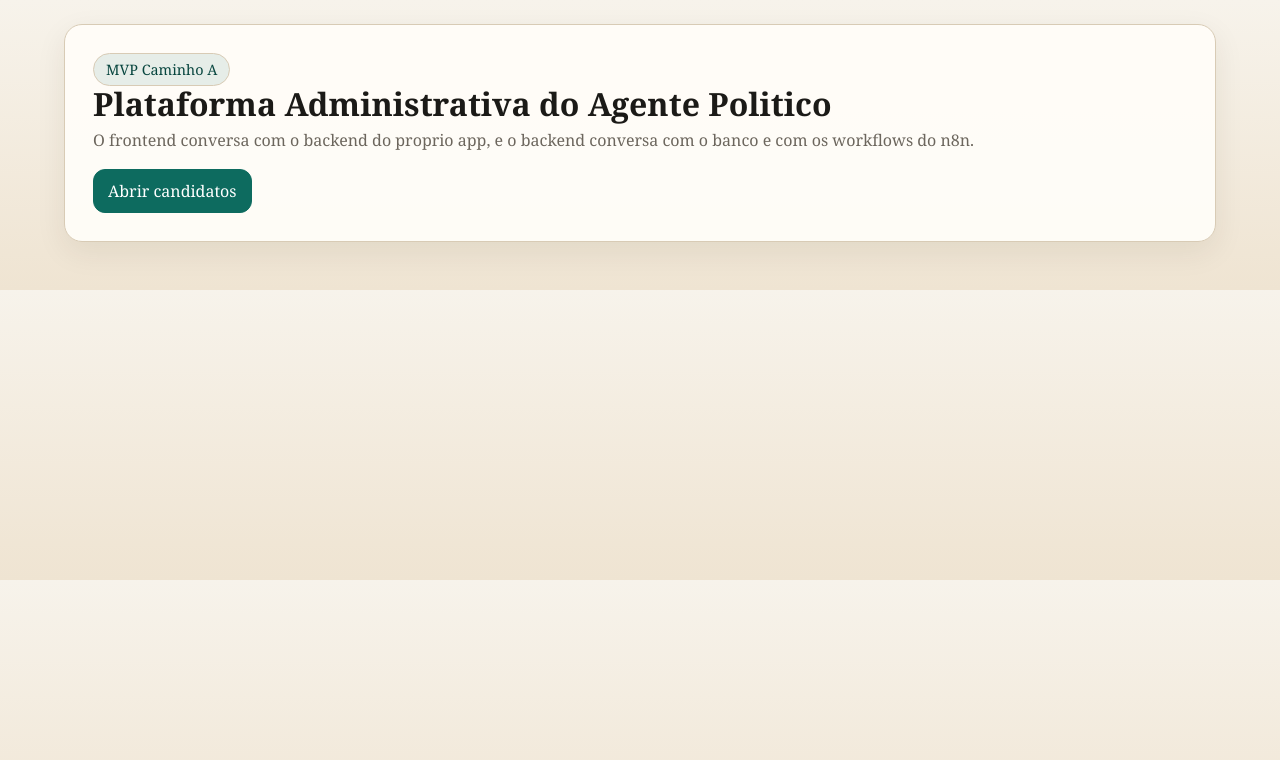
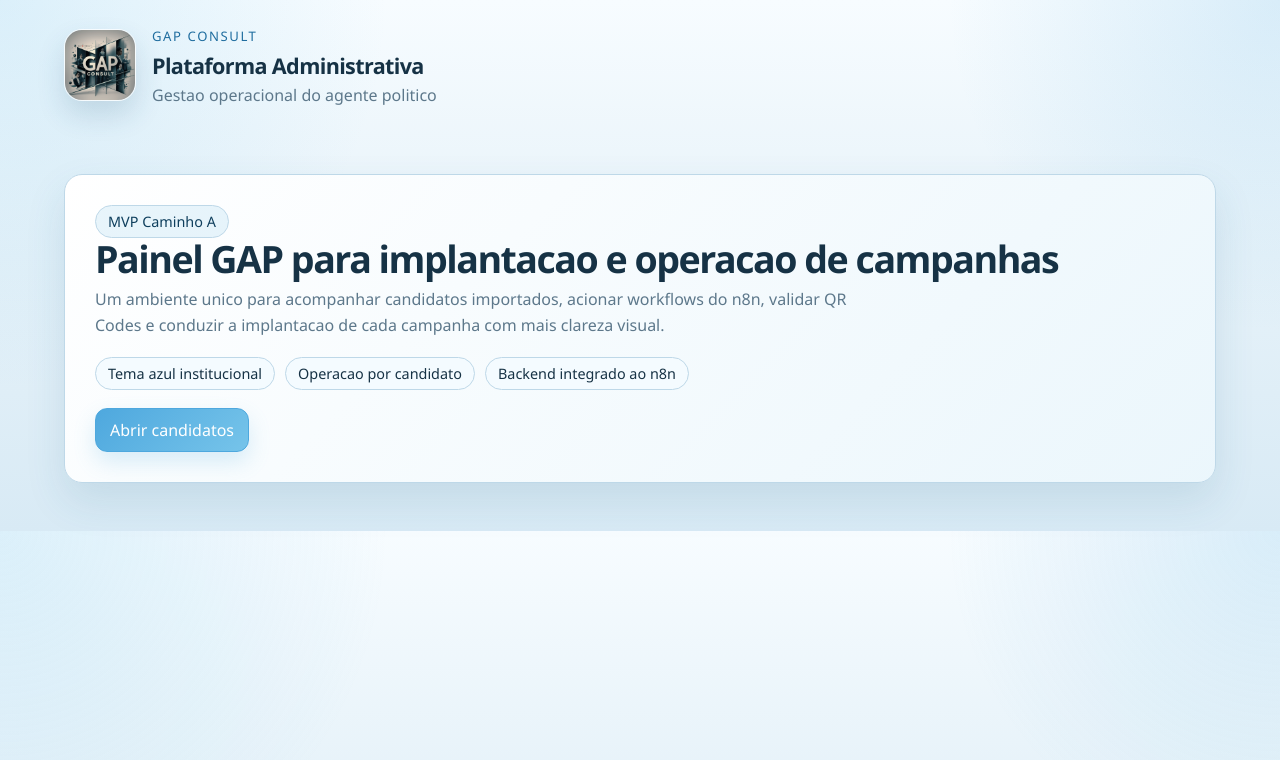
Before and after one commit to ggbdino/plataforma-admin-agente-politico, a Next.js app: page / in a window 1280 px wide. Shown: the top 760 px of the page. Built offline with nearby package versions, Linux system fonts and the light colour scheme.

Commit message:
ajusta metodo GET para etapa de QR Code

```diff
--- a/app/candidatos/page.tsx
+++ b/app/candidatos/page.tsx
@@ -13,7 +13,8 @@ export default async function CandidatesPage() {
         <span className="pill">Tela 1</span>
         <h1 className="title">Candidatos</h1>
         <p className="subtitle">
-          Cadastros importados da planilha e campanhas em implantacao.
+          Cadastros importados da planilha, status de implantacao e acesso rapido ao
+          painel de campanha da GAP.
         </p>
       </section>
 
--- a/app/globals.css
+++ b/app/globals.css
@@ -1,12 +1,14 @@
 :root {
-  --bg: #f5f1e8;
-  --surface: #fffdf8;
-  --surface-strong: #efe6d3;
-  --ink: #1b1a17;
-  --muted: #6c665d;
-  --accent: #0d6b5f;
-  --accent-strong: #08463f;
-  --line: #d8cbb5;
+  --bg: #eaf4fb;
+  --surface: rgba(255, 255, 255, 0.94);
+  --surface-strong: #d8ecf8;
+  --surface-soft: #f4fbff;
+  --ink: #163245;
+  --muted: #5d788b;
+  --accent: #4ea8de;
+  --accent-strong: #1f6d9f;
+  --accent-deep: #0f3f5d;
+  --line: #bed8e8;
   --danger: #9f2f2f;
   --warning: #9a6500;
 }
@@ -19,9 +21,12 @@ html,
 body {
   margin: 0;
   padding: 0;
-  background: linear-gradient(180deg, #f7f3eb 0%, #efe4d2 100%);
+  background:
+    radial-gradient(circle at top left, rgba(120, 196, 234, 0.22), transparent 28%),
+    radial-gradient(circle at top right, rgba(78, 168, 222, 0.18), transparent 24%),
+    linear-gradient(180deg, #f7fcff 0%, #e6f2f9 48%, #d8eaf5 100%);
   color: var(--ink);
-  font-family: Georgia, "Times New Roman", serif;
+  font-family: "Segoe UI", Tahoma, Geneva, Verdana, sans-serif;
 }
 
 a {
@@ -39,17 +44,64 @@ button {
   padding: 24px;
 }
 
+.brand-bar {
+  display: flex;
+  align-items: center;
+  justify-content: space-between;
+  gap: 18px;
+  margin-bottom: 20px;
+}
+
+.brand-lockup {
+  display: flex;
+  align-items: center;
+  gap: 16px;
+}
+
+.brand-logo {
+  width: 72px;
+  height: 72px;
+  object-fit: cover;
+  border-radius: 18px;
+  border: 1px solid rgba(255, 255, 255, 0.7);
+  box-shadow: 0 14px 28px rgba(24, 79, 117, 0.16);
+}
+
+.brand-kicker {
+  display: inline-flex;
+  margin-bottom: 6px;
+  color: var(--accent-strong);
+  font-size: 0.82rem;
+  letter-spacing: 0.12em;
+  text-transform: uppercase;
+}
+
+.brand-title {
+  margin: 0;
+  font-size: 1.35rem;
+  font-weight: 800;
+  letter-spacing: -0.03em;
+}
+
+.brand-subtitle {
+  margin: 4px 0 0;
+  color: var(--muted);
+}
+
 .hero-card,
 .card {
-  background: rgba(255, 253, 248, 0.96);
+  background: var(--surface);
   border: 1px solid var(--line);
   border-radius: 18px;
-  box-shadow: 0 10px 30px rgba(45, 34, 12, 0.08);
+  box-shadow: 0 18px 40px rgba(36, 95, 133, 0.12);
 }
 
 .hero-card {
-  padding: 28px;
+  padding: 30px;
   margin-bottom: 24px;
+  background:
+    linear-gradient(135deg, rgba(255, 255, 255, 0.92), rgba(234, 246, 252, 0.94)),
+    var(--surface);
 }
 
 .card {
@@ -71,13 +123,16 @@ button {
 
 .title {
   margin: 0 0 8px;
-  font-size: 2rem;
+  font-size: 2.35rem;
   line-height: 1.1;
+  letter-spacing: -0.04em;
 }
 
 .subtitle {
   margin: 0;
   color: var(--muted);
+  max-width: 760px;
+  line-height: 1.6;
 }
 
 .pill {
@@ -87,12 +142,12 @@ button {
   padding: 6px 12px;
   font-size: 0.9rem;
   border: 1px solid var(--line);
-  background: var(--surface-strong);
+  background: var(--surface-soft);
 }
 
 .pill.ok {
-  background: rgba(13, 107, 95, 0.1);
-  color: var(--accent-strong);
+  background: rgba(78, 168, 222, 0.12);
+  color: var(--accent-deep);
 }
 
 .pill.warn {
@@ -131,14 +186,15 @@ button {
   justify-content: center;
   border-radius: 12px;
   border: 1px solid var(--accent);
-  background: var(--accent);
+  background: linear-gradient(135deg, var(--accent), #76c4ea);
   color: white;
   padding: 10px 14px;
   cursor: pointer;
+  box-shadow: 0 10px 22px rgba(78, 168, 222, 0.2);
 }
 
 .button.secondary {
-  background: var(--surface);
+  background: rgba(255, 255, 255, 0.88);
   color: var(--accent-strong);
 }
 
@@ -165,7 +221,7 @@ button {
   padding: 16px;
   border-radius: 14px;
   border: 1px solid var(--line);
-  background: #fffdf9;
+  background: linear-gradient(180deg, rgba(255, 255, 255, 0.92), rgba(242, 250, 255, 0.95));
 }
 
 .step-head {
@@ -178,6 +234,12 @@ button {
 .mono {
   font-family: "Courier New", monospace;
   font-size: 0.9rem;
+}
+
+.mono-wrap {
+  overflow-wrap: anywhere;
+  word-break: break-word;
+  line-height: 1.45;
 }
 
 .qr-frame {
@@ -195,3 +257,43 @@ button {
   background: white;
   padding: 10px;
 }
+
+.section-title {
+  margin: 0 0 14px;
+  font-size: 1.2rem;
+  letter-spacing: -0.02em;
+}
+
+.hero-meta {
+  display: flex;
+  flex-wrap: wrap;
+  gap: 10px;
+  margin-top: 18px;
+}
+
+@media (max-width: 720px) {
+  .page-shell {
+    padding: 16px;
+  }
+
+  .brand-bar,
+  .brand-lockup,
+  .step-head {
+    flex-direction: column;
+    align-items: flex-start;
+  }
+
+  .title {
+    font-size: 1.9rem;
+  }
+
+  .table {
+    display: block;
+    overflow-x: auto;
+  }
+
+  .qr-image {
+    width: 200px;
+    height: 200px;
+  }
+}
--- a/app/layout.tsx
+++ b/app/layout.tsx
@@ -1,5 +1,7 @@
 import "./globals.css";
 import type { Metadata } from "next";
+import Image from "next/image";
+import Link from "next/link";
 
 export const metadata: Metadata = {
   title: "Agente Politico Admin",
@@ -13,7 +15,28 @@ export default function RootLayout({
 }>) {
   return (
     <html lang="pt-BR">
-      <body>{children}</body>
+      <body>
+        <div className="page-shell">
+          <header className="brand-bar">
+            <Link className="brand-lockup" href="/">
+              <Image
+                alt="Logo GAP Consult"
+                className="brand-logo"
+                height={72}
+                priority
+                src="/gap-logo-2024.png"
+                width={72}
+              />
+              <div>
+                <span className="brand-kicker">GAP Consult</span>
+                <h1 className="brand-title">Plataforma Administrativa</h1>
+                <p className="brand-subtitle">Gestao operacional do agente politico</p>
+              </div>
+            </Link>
+          </header>
+        </div>
+        {children}
+      </body>
     </html>
   );
 }
--- a/app/page.tsx
+++ b/app/page.tsx
@@ -5,11 +5,17 @@ export default function HomePage() {
     <main className="page-shell">
       <section className="hero-card">
         <span className="pill ok">MVP Caminho A</span>
-        <h1 className="title">Plataforma Administrativa do Agente Politico</h1>
+        <h1 className="title">Painel GAP para implantacao e operacao de campanhas</h1>
         <p className="subtitle">
-          O frontend conversa com o backend do proprio app, e o backend conversa com
-          o banco e com os workflows do n8n.
+          Um ambiente unico para acompanhar candidatos importados, acionar workflows do
+          n8n, validar QR Codes e conduzir a implantacao de cada campanha com mais
+          clareza visual.
         </p>
+        <div className="hero-meta">
+          <span className="pill">Tema azul institucional</span>
+          <span className="pill">Operacao por candidato</span>
+          <span className="pill">Backend integrado ao n8n</span>
+        </div>
         <div className="actions" style={{ marginTop: 18 }}>
           <Link className="button" href="/candidatos">
             Abrir candidatos
--- a/components/step-list.tsx
+++ b/components/step-list.tsx
@@ -30,7 +30,7 @@ export function StepList({ idCandidato, steps }: StepListProps) {
                 {step.workflow_nome ?? "Etapa manual"}
               </div>
               {step.webhook_path ? (
-                <div className="muted mono">{step.webhook_path}</div>
+                <div className="muted mono mono-wrap">{step.webhook_path}</div>
               ) : null}
               {step.mensagem_status ? (
                 <div className="muted" style={{ marginTop: 8 }}>
--- a/lib/n8n.ts
+++ b/lib/n8n.ts
@@ -1,6 +1,16 @@
 import { env, getRequiredEnv } from "./env";
 
-export async function triggerN8nWebhook(path: string, payload: Record<string, unknown>) {
+type TriggerWebhookInput = {
+  path: string;
+  payload: Record<string, unknown>;
+  method?: "GET" | "POST";
+};
+
+export async function triggerN8nWebhook({
+  path,
+  payload,
+  method = "POST"
+}: TriggerWebhookInput) {
   const url = new URL(path, getRequiredEnv("N8N_BASE_URL")).toString();
   const headers: HeadersInit = {
     "Content-Type": "application/json"
@@ -10,10 +20,22 @@ export async function triggerN8nWebhook(path: string, payload: Record<string, un
     headers["X-N8N-API-KEY"] = env.n8nApiKey;
   }
 
-  const response = await fetch(url, {
-    method: "POST",
+  const requestUrl =
+    method === "GET"
+      ? new URL(
+          `${url}${url.includes("?") ? "&" : "?"}${new URLSearchParams(
+            Object.entries(payload).reduce<Record<string, string>>((acc, [key, value]) => {
+              acc[key] = String(value);
+              return acc;
+            }, {})
+          ).toString()}`
+        ).toString()
+      : url;
+
+  const response = await fetch(requestUrl, {
+    method,
     headers,
-    body: JSON.stringify(payload),
+    body: method === "POST" ? JSON.stringify(payload) : undefined,
     cache: "no-store"
   });
 
--- a/lib/services/implantation-service.ts
+++ b/lib/services/implantation-service.ts
@@ -9,13 +9,19 @@ type ExecuteStepInput = {
   payload: Record<string, unknown>;
 };
 
-const STEP_TO_WEBHOOK: Record<string, string | null> = {
-  cadastro_candidato: "/webhook/candidato-sync",
-  configurar_canais: "/webhook/agente-politico/0001/governanca",
-  gerar_qrcode: "/webhook/agente-politico/0001/qrcode/canais",
+const STEP_TO_WEBHOOK: Record<
+  string,
+  {
+    path: string;
+    method?: "GET" | "POST";
+  } | null
+> = {
+  cadastro_candidato: { path: "/webhook/candidato-sync", method: "POST" },
+  configurar_canais: { path: "/webhook/agente-politico/0001/governanca", method: "POST" },
+  gerar_qrcode: { path: "/webhook/agente-politico/0001/qrcode/canais", method: "GET" },
   configurar_evolution: null,
-  validar_inbound: "/webhook/agente-politico/0001/entrada-eleitor",
-  validar_outbound: "/webhook/agente-politico/0001/cadencia",
+  validar_inbound: { path: "/webhook/agente-politico/0001/entrada-eleitor", method: "POST" },
+  validar_outbound: { path: "/webhook/agente-politico/0001/cadencia", method: "POST" },
   ativar_campanha: null
 };
 
@@ -93,9 +99,9 @@ export async function executeImplantationStep(input: ExecuteStepInput) {
     await client.query("commit");
 
     const executionId = executionResult.rows[0].id;
-    const webhookPath = STEP_TO_WEBHOOK[input.codigoEtapa];
+    const webhookConfig = STEP_TO_WEBHOOK[input.codigoEtapa];
 
-    if (!webhookPath) {
+    if (!webhookConfig) {
       await markExecutionFinished({
         executionId,
         idCandidato: input.idCandidato,
@@ -113,9 +119,13 @@ export async function executeImplantationStep(input: ExecuteStepInput) {
     }
 
     const defaultPayload = buildDefaultPayload(input.idCandidato, input.codigoEtapa);
-    const responsePayload = await triggerN8nWebhook(webhookPath, {
-      ...defaultPayload,
-      ...input.payload
+    const responsePayload = await triggerN8nWebhook({
+      path: webhookConfig.path,
+      method: webhookConfig.method ?? "POST",
+      payload: {
+        ...defaultPayload,
+        ...input.payload
+      }
     });
 
     await markExecutionFinished({
```
Also changed, not shown: app/candidatos/[idCandidato]/page.tsx (+15 -6 lines), public/gap-logo-2024.png (added).
